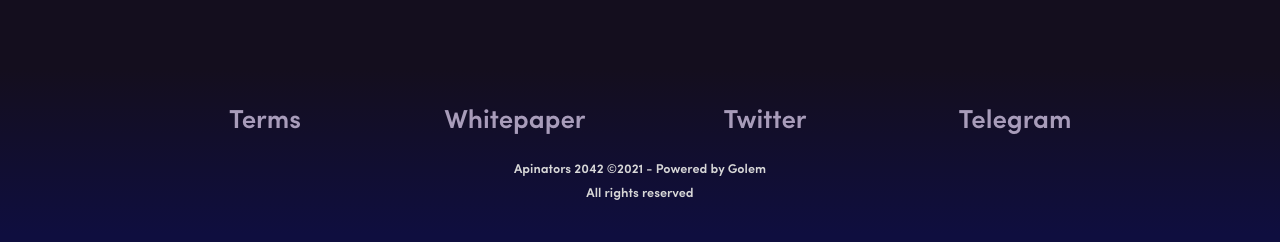
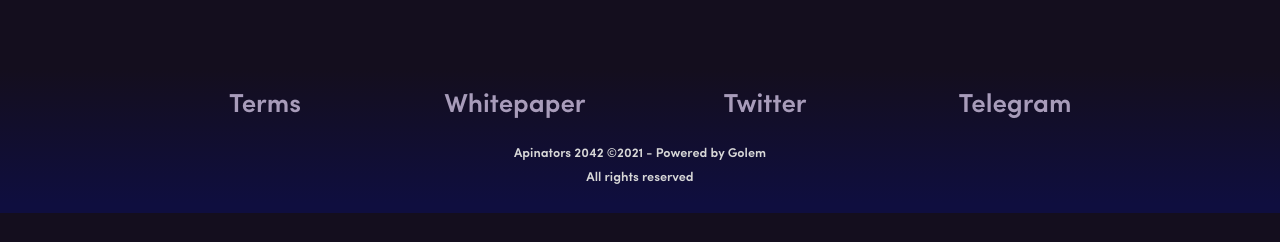
Before and after one commit to Emergencesxyz/SpiceRush, a Next.js app in the folder landing/: page / in a window 1280 px wide. Shown: the part 3686-3928 px from the top of the page. After the commit the page ends 3899 px from the top, so only its background shows below. Built offline with nearby package versions, Linux system fonts and the light colour scheme; a web font is replaced by a local one; what @web3-react/core would draw is missing.

Commit message:
Footer: staking page

```diff
--- a/landing/pages/staking/staking.module.scss
+++ b/landing/pages/staking/staking.module.scss
@@ -0,0 +1,28 @@
+.container {
+  height: 100vh;
+  display: flex;
+  flex-direction: column;
+  justify-content: center;
+  align-items: center;
+
+  h1 {
+    font-size: 30px;
+  }
+}
+
+.footer {
+  display: flex;
+  flex-direction: column;
+  flex: 1;
+  padding: 1rem 0;
+  background: rgb(20, 14, 30);
+  background: linear-gradient(
+    180deg,
+    rgba(20, 14, 30, 1) 0%,
+    rgba(15, 14, 63, 1) 94%,
+    rgba(15, 14, 63, 1) 100%
+  );
+  justify-content: center;
+  align-items: center;
+  font-size: 20px;
+}
--- a/landing/styles/Home.module.css
+++ b/landing/styles/Home.module.css
@@ -54,7 +54,7 @@
   display: flex;
   flex-direction: column;
   flex: 1;
-  padding: 2rem 0;
+  padding: 1rem 0;
   /*   border-top: 1px solid #eaeaea;
  */
   background: rgb(20, 14, 30);
```
Also changed, not shown: landing/pages/staking/index.tsx (+7 -12 lines).
